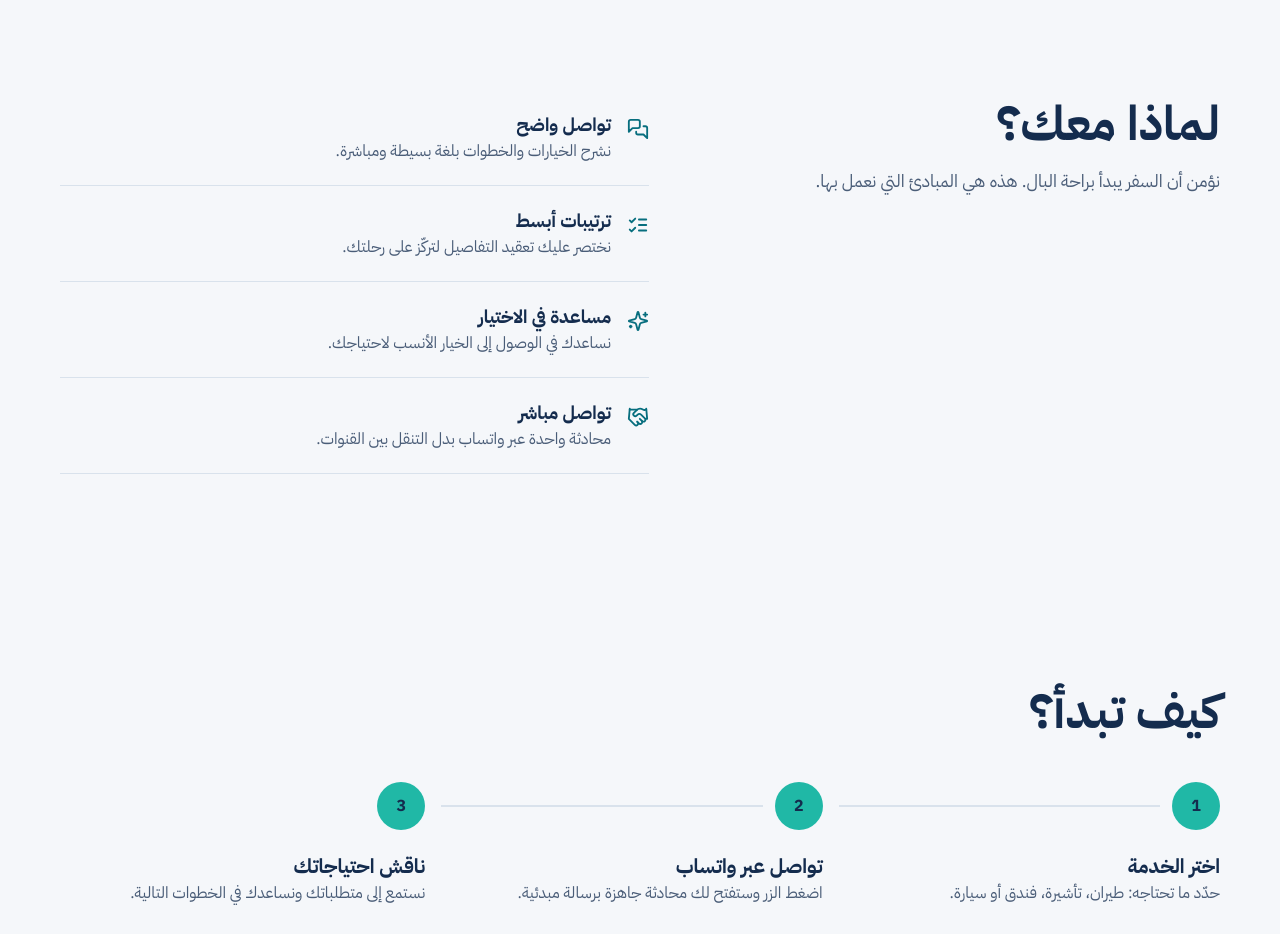
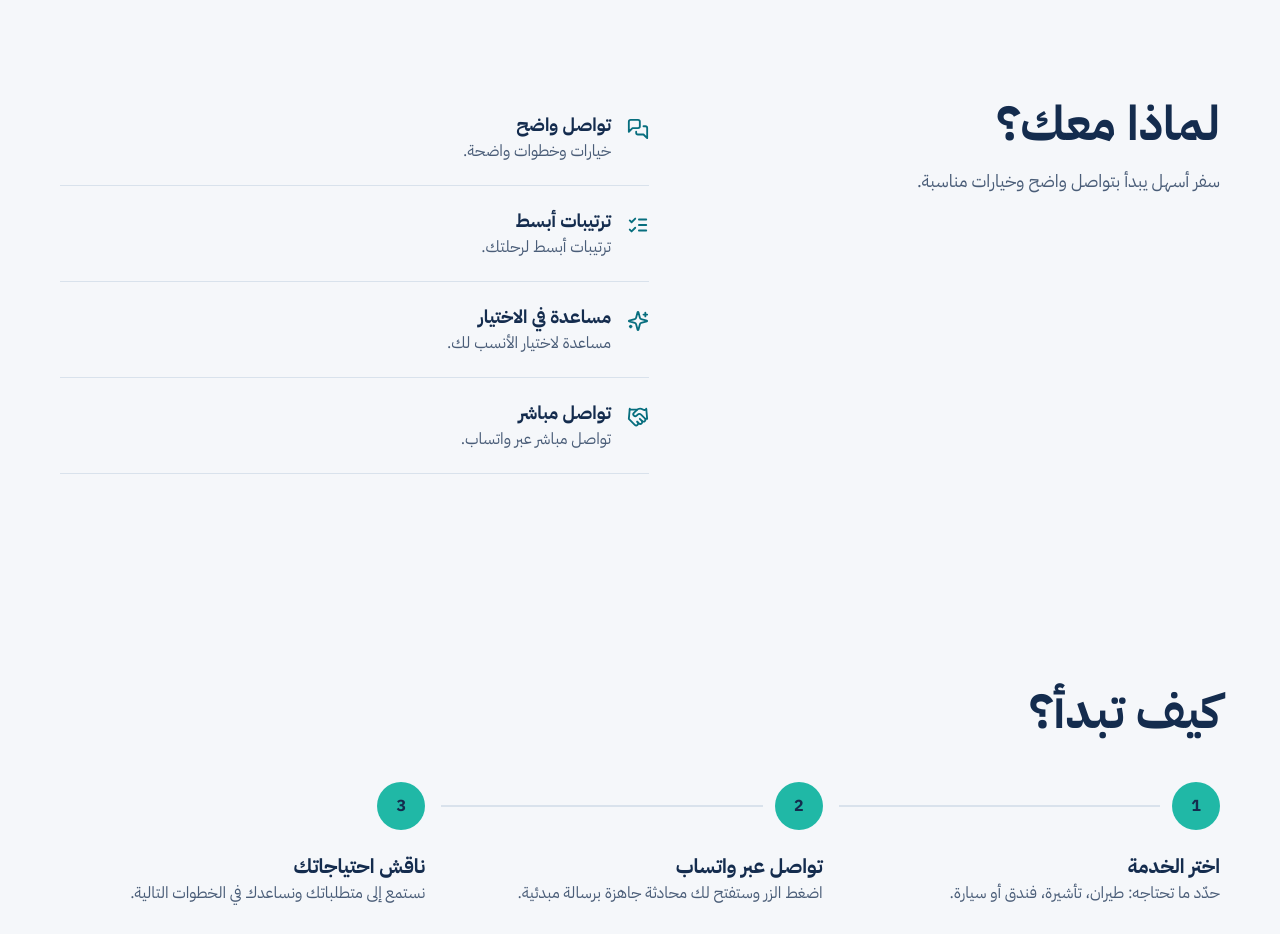
Before and after one commit to khwy1d/Maak, a React (Vite) app: page / in a window 1280 px wide. Shown: the part 1940-2874 px from the top of the page. Built offline with nearby package versions, Linux system fonts and the light colour scheme.

Commit message:
Shorten Why MAAK section copy

```diff
--- a/src/i18n/translations.ts
+++ b/src/i18n/translations.ts
@@ -33,12 +33,12 @@ const ar = {
   },
   why: {
     title: "لماذا معك؟",
-    intro: "نؤمن أن السفر يبدأ براحة البال. هذه هي المبادئ التي نعمل بها.",
+    intro: "سفر أسهل يبدأ بتواصل واضح وخيارات مناسبة.",
     items: [
-      { t: "تواصل واضح", d: "نشرح الخيارات والخطوات بلغة بسيطة ومباشرة." },
-      { t: "ترتيبات أبسط", d: "نختصر عليك تعقيد التفاصيل لتركّز على رحلتك." },
-      { t: "مساعدة في الاختيار", d: "نساعدك في الوصول إلى الخيار الأنسب لاحتياجك." },
-      { t: "تواصل مباشر", d: "محادثة واحدة عبر واتساب بدل التنقل بين القنوات." },
+      { t: "تواصل واضح", d: "خيارات وخطوات واضحة." },
+      { t: "ترتيبات أبسط", d: "ترتيبات أبسط لرحلتك." },
+      { t: "مساعدة في الاختيار", d: "مساعدة لاختيار الأنسب لك." },
+      { t: "تواصل مباشر", d: "تواصل مباشر عبر واتساب." },
     ],
   },
   how: {
@@ -120,12 +120,12 @@ const en: typeof ar = {
   },
   why: {
     title: "Why MAAK?",
-    intro: "Good travel starts with peace of mind. These are the principles we work by.",
+    intro: "Clear communication and suitable options make travel easier.",
     items: [
-      { t: "Clear communication", d: "We explain options and steps in plain, direct language." },
-      { t: "Simpler arrangements", d: "We handle the detail so you can focus on your trip." },
-      { t: "Help choosing", d: "We help you reach the option that suits your needs." },
-      { t: "Direct contact", d: "One WhatsApp conversation instead of juggling channels." },
+      { t: "Clear communication", d: "Clear options and next steps." },
+      { t: "Simpler arrangements", d: "Simpler arrangements for your trip." },
+      { t: "Help choosing", d: "Help choosing what suits you." },
+      { t: "Direct contact", d: "Direct contact through WhatsApp." },
     ],
   },
   how: {
```
